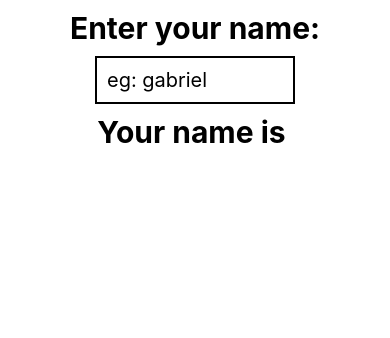
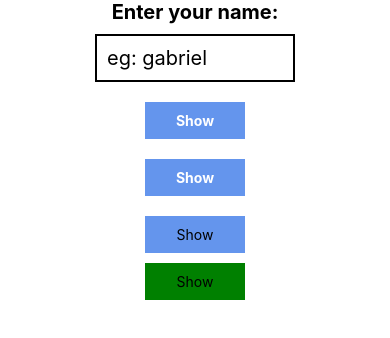
Before and after one commit to GabrielDelight/React-native-courses, a React Native app: screen / in a window 390 px wide. Shown: the top 338 px of the page. Built offline with nearby package versions, Linux system fonts and the light colour scheme.

Commit message:
Mastered touchable and pressable

```diff
--- a/App.tsx
+++ b/App.tsx
@@ -1,17 +1,22 @@
 import React, {useState} from 'react';
 import {
-  FlatList,
-  RefreshControl,
-  ScrollView,
-  SectionList,
+  Button,
+  Pressable,
   StyleSheet,
   Text,
   TextInput,
+  TouchableHighlight,
+  TouchableOpacity,
+  TouchableWithoutFeedback,
   View,
 } from 'react-native';
 
 function App(): JSX.Element {
   const [name, setName] = useState<string>('');
+  const [submitted, setSubmitted] = useState(false);
+  const onClickHandler = () => {
+    setSubmitted(!submitted);
+  };
   return (
     <View style={styles.body}>
       <Text style={styles.text}>Enter your name:</Text>
@@ -20,10 +25,45 @@ function App(): JSX.Element {
         style={styles.input}
         onChangeText={value => setName(value)}
         secureTextEntry={false}
-        keyboardType={"default"}
-        maxLength={2}
+        keyboardType={'default'}
       />
-      <Text style={styles.text}>Your name is {name}</Text>
+
+      <TouchableOpacity
+        onPress={onClickHandler}
+        style={styles.button}
+        activeOpacity={0.8}>
+        <Text style={styles.buttonText}>{!submitted ? 'Show' : 'Clear'}</Text>
+      </TouchableOpacity>
+
+      <TouchableHighlight
+        onPress={onClickHandler}
+        style={styles.button}
+        activeOpacity={0.8}
+        underlayColor={'red'}>
+        <Text style={styles.buttonText}>{!submitted ? 'Show' : 'Clear'}</Text>
+      </TouchableHighlight>
+
+      <TouchableWithoutFeedback onPress={onClickHandler} style={styles.button} >
+        <View style={styles.button}>
+          <Text>{!submitted ? 'Show' : 'Clear'}</Text>
+        </View>
+      </TouchableWithoutFeedback>
+
+      <Pressable
+        onLongPress={onClickHandler}
+        delayLongPress={200}
+        hitSlop={{top: 10, bottom: 10, left: 10, right: 10}}
+        android_ripple={{color: 'red'}}
+        style={({pressed}) => [
+          {backgroundColor: pressed ? 'white' : 'green'},
+          styles.button2,
+        ]}>
+        <Text>{!submitted ? 'Show' : 'Clear'}</Text>
+      </Pressable>
+
+      {submitted ? (
+        <Text style={styles.text}>You are registered as {name}</Text>
+      ) : null}
     </View>
   );
 }
@@ -38,11 +78,9 @@ const styles = StyleSheet.create({
     backgroundColor: 'cornflowerblue',
   },
   text: {
-    fontSize: 30,
+    fontSize: 20,
     fontWeight: 'bold',
     textAlign: 'center',
-    padding: 10,
-    // color: 'white',
   },
 
   input: {
@@ -50,6 +88,24 @@ const styles = StyleSheet.create({
     borderWidth: 2,
     width: 200,
     padding: 10,
+    margin: 10,
+  },
+  button: {
+    backgroundColor: 'cornflowerblue',
+    width: 100,
+    alignItems: 'center',
+    padding: 10,
+    margin: 10,
+  },
+  buttonText: {
+    color: 'white',
+    fontWeight: 'bold',
+  },
+  button2: {
+    width: 100,
+    padding: 10,
+    alignItems: 'center',
+    color: "white"
   },
 });
 
```
